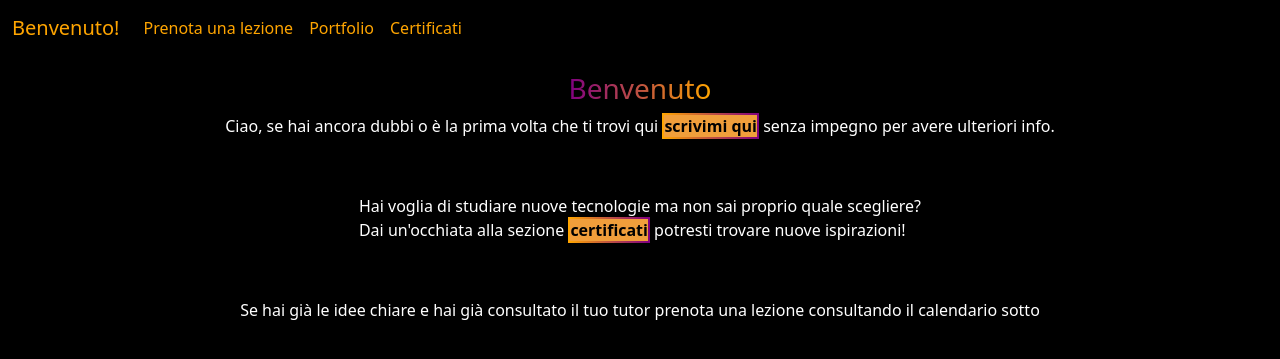
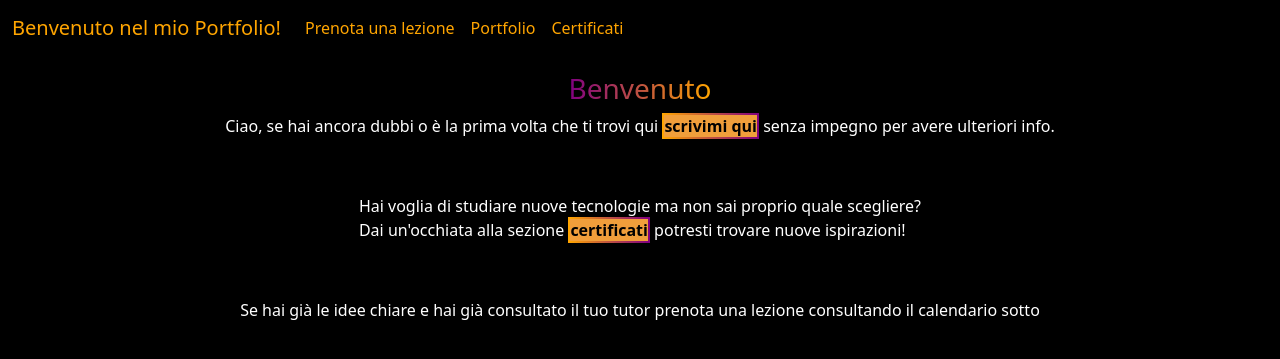
Before and after one commit to Alessandroreddavide18/booklessons, a plain HTML site: page index.html in a window 1280 px wide. Shown: the top 359 px of the page. Drawn offline with nearby package versions, Linux system fonts and the light colour scheme.

Commit message:
Fix from dev

```diff
--- a/index.html
+++ b/index.html
@@ -19,7 +19,7 @@
     <!-- Navbar -->
     <nav class="bg-dark navbar navbar-expand-lg bg-body-tertiary fixed">
         <div class="container-fluid">
-            <a class="navbar-brand" href="#" style="color: orange;">Benvenuto!</a>
+            <a class="navbar-brand" href="#" style="color: orange;">Benvenuto nel mio Portfolio!</a>
             <button class="navbar-toggler" type="button" data-bs-toggle="collapse" data-bs-target="#navbarNavAltMarkup"
                 aria-controls="navbarNavAltMarkup" aria-expanded="false" aria-label="Toggle navigation">
                 <span class="navbar-toggler-icon"></span>
```
